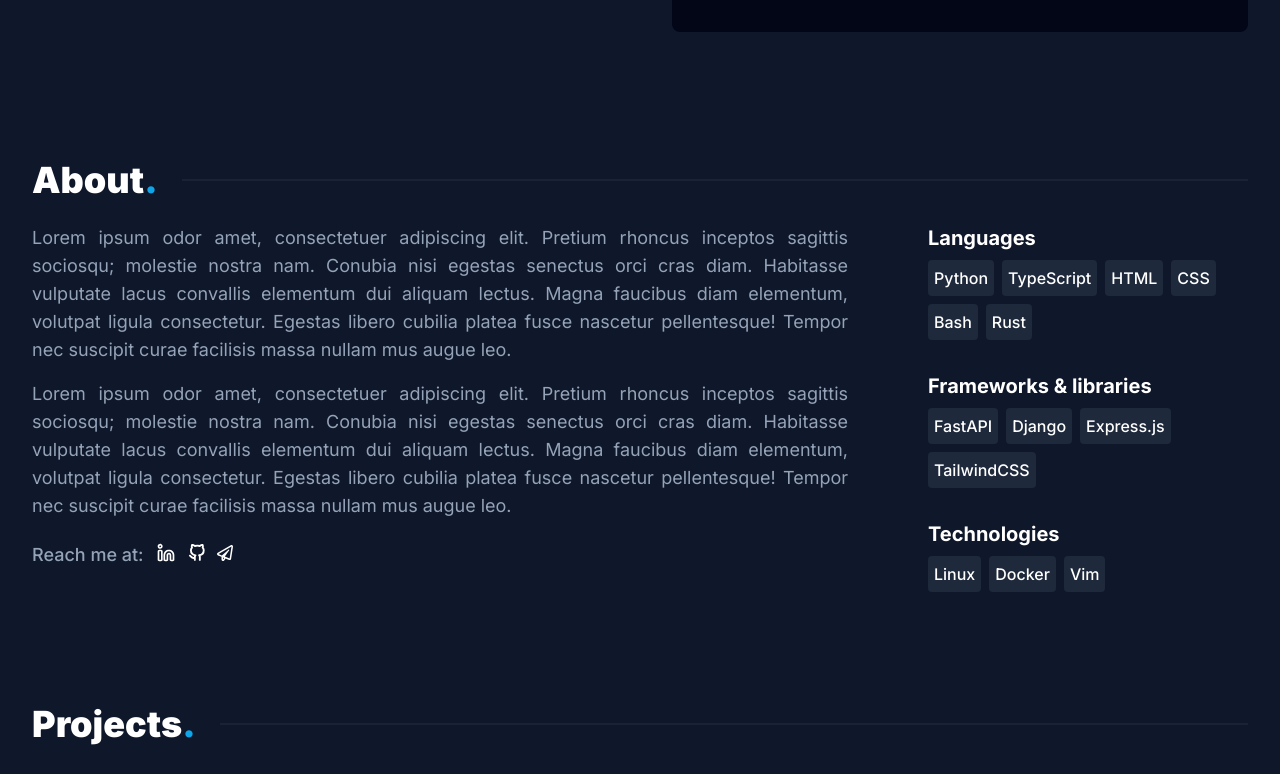
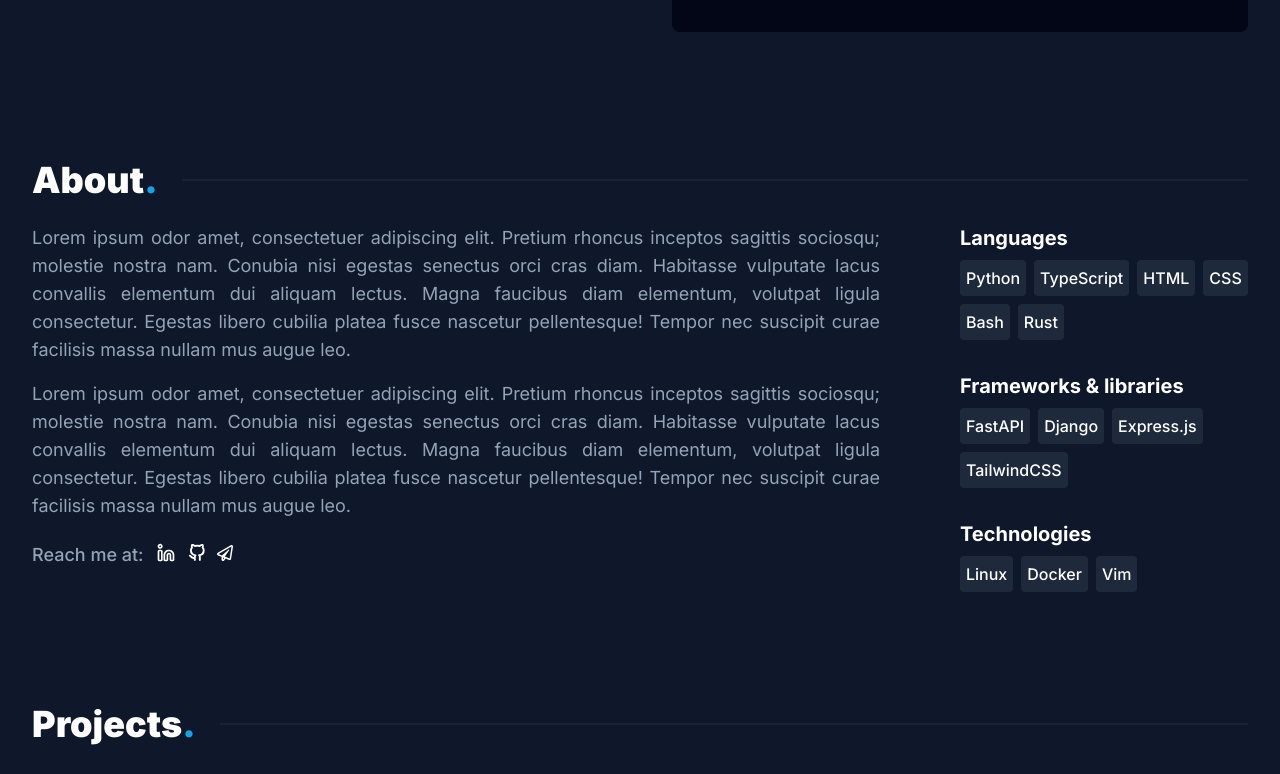
Before and after one commit to HakonHarnes/website, a Next.js app: page / in a window 1280 px wide. Shown: the part 456-1230 px from the top of the page. Built offline with nearby package versions, Linux system fonts and the light colour scheme.

Commit message:
fix: two column layout responsive

```diff
--- a/app/components/AboutSection.tsx
+++ b/app/components/AboutSection.tsx
@@ -28,7 +28,9 @@ export default function AboutSection() {
           </p>
           <MyLinks />
         </div>
-        <Skills />
+        <div className="lg:w-72 lg:flex-shrink-0">
+          <Skills />
+        </div>
       </div>
     </section>
   );
@@ -47,7 +49,7 @@ function MyLinks() {
 
 function Skills() {
   return (
-    <div className="flex flex-col gap-8">
+    <div className="w-full flex flex-col gap-8">
       <SkillList
         title="Languages"
         technologies={["Python", "TypeScript", "HTML", "CSS", "Bash", "Rust"]}
@@ -73,9 +75,7 @@ function SkillList({ title, technologies }: SkillListProps) {
   return (
     <div className="flex flex-col gap-2">
       <h1 className="text-xl font-bold">{title}</h1>
-      <div className="min-w-80">
-        <CardList elements={technologies} />
-      </div>
+      <CardList elements={technologies} />
     </div>
   );
 }
```
